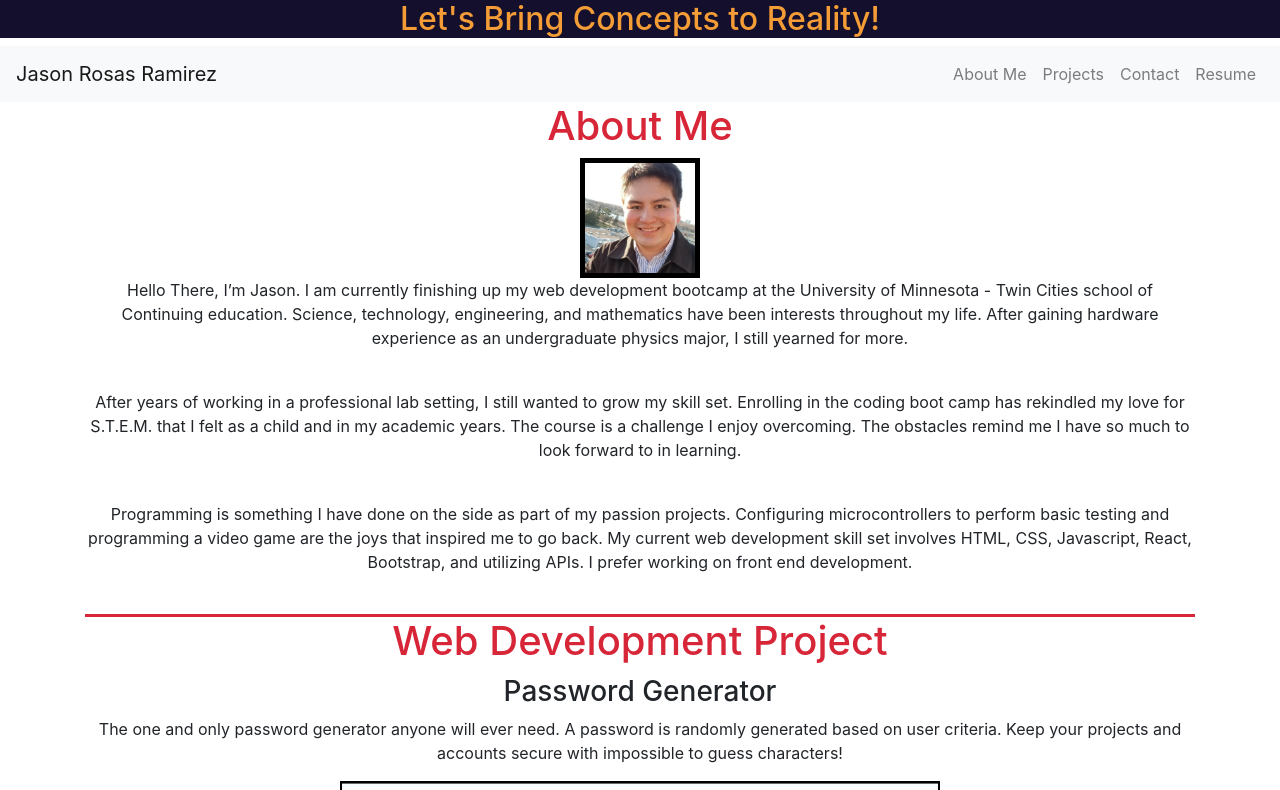
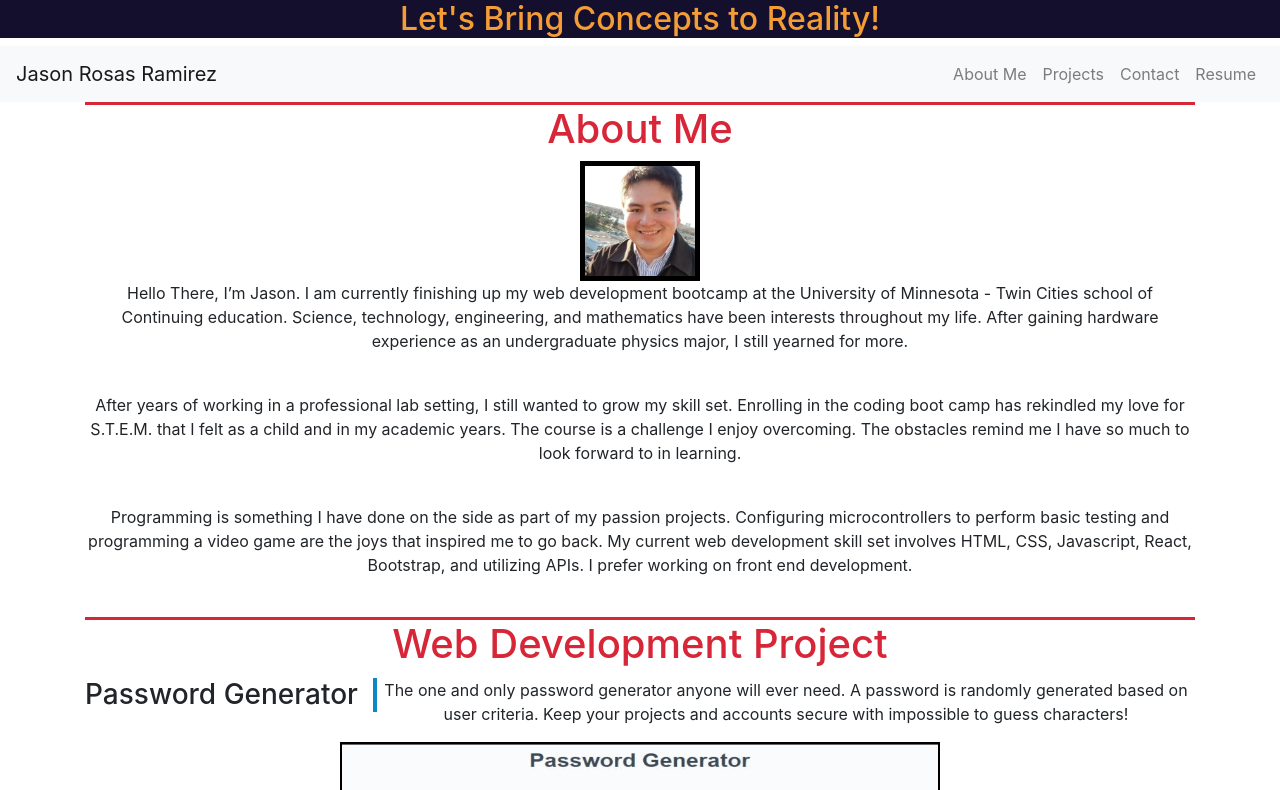
Before and after one commit to Jasonrosasramirez/jason-portfolio-react, a React (Create React App) app: page / in a window 1280 px wide. Shown: the top 790 px of the page. Built offline with nearby package versions, Linux system fonts and the light colour scheme.

Commit message:
added styling to the Web Development Section

```diff
--- a/src/components/Footer/MyFooter.css
+++ b/src/components/Footer/MyFooter.css
@@ -0,0 +1,3 @@
+footer {
+    border-top: RGB(20, 15, 45) 4px solid;
+}
--- a/src/components/Footer/MyFooter.jsx
+++ b/src/components/Footer/MyFooter.jsx
@@ -7,7 +7,7 @@ import "./MyFooter.css" // importing style sheet
 function MyFooter() {
     return (
         <footer>
-            <h1>Hello I am a footer | Let's Collaborate Sometime </h1>
+            <h2>Let's Collaborate Sometime </h2>
 
             <ul>
                 <li href="https://www.linkedin.com/in/jason-rosas-ramirez/" target="_blank"> <a> LinkedIn </a></li> {/*<i class="fab fa-linkedin"></i>*/}
--- a/src/pages/AboutMe/aboutMe.css
+++ b/src/pages/AboutMe/aboutMe.css
@@ -1,5 +1,8 @@
+.section{
+    border-top: rgb(215, 38, 56) 3px solid;
+}
+
 .sectionTitle {
-    border-top: rgb(215, 38, 56);
     color: rgb(215, 38, 56);
 }
 
--- a/src/pages/AboutMe/aboutMe.jsx
+++ b/src/pages/AboutMe/aboutMe.jsx
@@ -7,7 +7,7 @@ import picture from "./jasonPortrait.jpg";
 /* -- What will be displayed on screen --*/
 const About = () => {
     return (
-        <div id = "about">
+        <div class = "section" id = "about">
             <h1 class = "sectionTitle">About Me</h1>
 
 
--- a/src/pages/Contact/contact.css
+++ b/src/pages/Contact/contact.css
@@ -0,0 +1,7 @@
+.section{
+    border-top: rgb(215, 38, 56) 3px solid;
+}
+
+.sectionTitle {
+    color: rgb(215, 38, 56);
+}
--- a/src/pages/Contact/contact.jsx
+++ b/src/pages/Contact/contact.jsx
@@ -2,12 +2,11 @@ import "./contact.css"
 
 const Contact = () => {
     return (
-        <div id = "contact">
-            <h1>Contact Me </h1>
+        <div class = "section" id = "contact">
+            <h1 class = "sectionTitle" > Contact Me </h1>
             <h3> Let's Collaborate Sometime</h3>
 
             <div>
-
                 <a href = "https://www.linkedin.com/in/jason-rosas-ramirez/" target="_blank" class="btn btn-primary"> Linkedin </a>
                 <a href = "https://github.com/Jasonrosasramirez" target="_blank" class="btn btn-primary"> gitHub </a>
 
--- a/src/pages/Portfolio/portfolio.css
+++ b/src/pages/Portfolio/portfolio.css
@@ -18,5 +18,11 @@
 
 .btn {
     margin: 4px;
+}
+
+h3{
+    float: left;
+    padding-right: 15px;
+    border-right: solid 4px RGB(13, 136, 197);
 
 }
--- a/src/pages/Portfolio/portfolio.jsx
+++ b/src/pages/Portfolio/portfolio.jsx
@@ -19,7 +19,7 @@ const Portfolio = () => {
             {/* -- Password Generator -- */}
             <div class = "projectSection">
                 <h3>Password Generator</h3>
-                <p> The one and only password generator anyone will ever need. A password is randomly generated based on user criteria.
+                <p>The one and only password generator anyone will ever need. A password is randomly generated based on user criteria.
                   Keep your projects and accounts secure with impossible to guess characters! </p>
                 <img class = "screenCaptures" src = {picturePWGenerator} alt = "screenshot" />
                 <p> </p> {/* Line Break Here */}
--- a/src/pages/Resume/resume.css
+++ b/src/pages/Resume/resume.css
@@ -1,3 +1,11 @@
+.section{
+    border-top: rgb(215, 38, 56) 3px solid;
+}
+
+.sectionTitle {
+    color: rgb(215, 38, 56);
+}
+
 ul {
     list-style: none;
 }
--- a/src/pages/Resume/resume.jsx
+++ b/src/pages/Resume/resume.jsx
@@ -5,8 +5,8 @@ import resumeFile from "./WebDevelopmentJasonRosasRamirez.pdf" // the PDF on the
 
 const Resume = () => {
     return (
-        <div id = "resume">
-            <h1> Jason's Resume </h1>
+        <div class = "section" id = "resume">
+            <h1 class = "sectionTitle"> Jason's Resume </h1>
 
             {/* Download Resume button*/}
             <h3> <a href={resumeFile} download="WebDevelopmentJasonRosasRamirez.pdf"> Download Jason's resume Resume </a> </h3>
```
